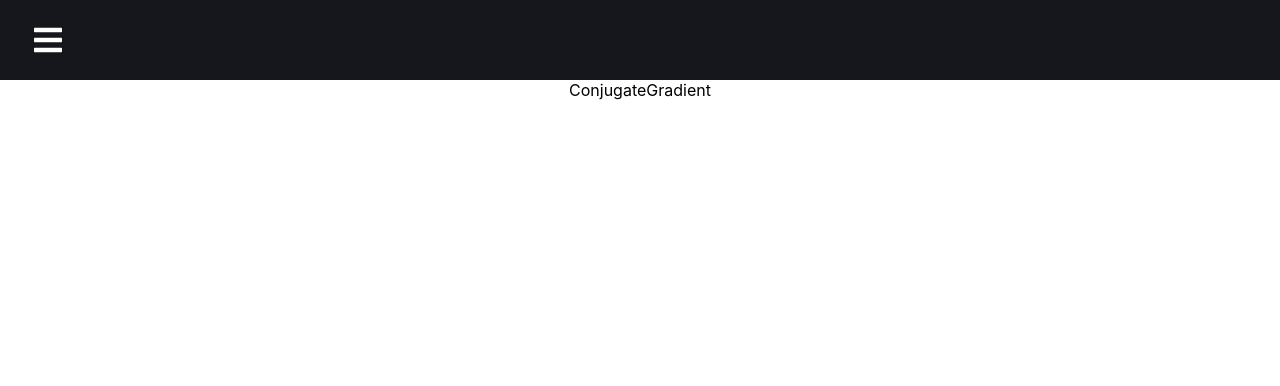
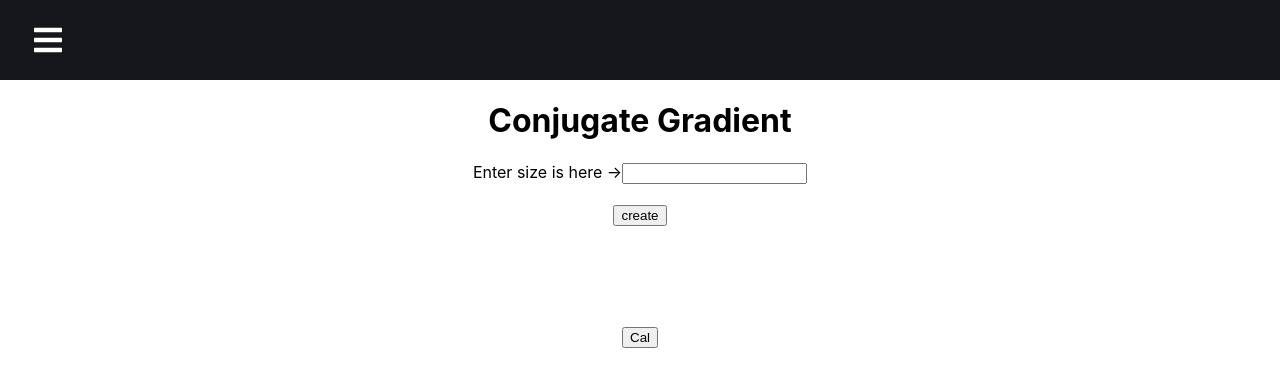
Before and after one commit to arcarnupab/Numer-proj, a React (Create React App) app: page /LinearAlgebra/ConjugateGradient in a window 1280 px wide. Shown: the top 386 px of the page. Built offline with nearby package versions, Linux system fonts and the light colour scheme.

Commit message:
Update 16/11/22

```diff
--- a/src/pages/LinearAlgebra/ConjugateGradient.js
+++ b/src/pages/LinearAlgebra/ConjugateGradient.js
@@ -1,8 +1,171 @@
-import React from 'react'
+import React, { useState } from 'react'
+import { create, all } from 'mathjs'
 
 function ConjugateGradient() {
+
+  const [size, setsize] = useState('')
+  const [matrix, setmatrix] = useState('')
+  const config = { }
+  const math = create(all, config)
+
+  const submit = e =>{
+    e.preventDefault()
+    genarate()
+  }
+
+  //create input value matrix
+  function genarate(){
+    let array = [] //array for create input feilds matrixa
+    let arrayb = [] //array for create input feilds matrixb
+    let tempb = [] //template input feild for matrix b
+    let tempx = []
+    let arrayx = []
+    let er = []
+
+    er.push(
+    <div>
+    <label for="size">Enter Error is here {'->'}</label>
+    <input id="ERROR"/>
+    </div>)
+    for(let i=0 ; i<size ; i++){
+      array[i] = [] //render jsx arr
+      tempx.push(
+        <input
+        id={"x"+i}
+        />
+      )
+      tempb.push(
+        <input
+        id={"rowb"+i}
+        />
+      )
+      let temp = [] //template input feild for matrix a
+      for(let j=0 ; j<size ; j++){
+        let id = "column"+i+"row"+j
+        temp.push(
+        <input
+        id={id}
+        />
+        )
+      }
+      array[i].push(<div class='matrix a'>{temp}</div>)
+
+    }
+    arrayx.push(<div class='matrix b'>{tempx}</div>)
+    arrayb.push(<div class='matrix b'>{tempb}</div>)
+
+    //setmatrix hook
+    setmatrix({a:array,b:arrayb,c:arrayx,d:er})
+  }
+
+  const cal = e =>{
+    e.preventDefault()
+    let calmatrix = []
+    let tempb = []
+    let arrx = []
+    let temper
+
+    //setmatrix a&b&x
+    //seterror
+
+    temper = Number(document.getElementById('ERROR').value)
+    for(let i=0 ; i<size ; i++){
+      calmatrix[i] = []
+      tempb.push(Number(document.getElementById('rowb'+i).value))
+      arrx.push(Number(document.getElementById('x'+i).value))
+      //console.log(Number(document.getElementById('rowb'+i).value))
+      for(let j=0 ; j<size ; j++){
+        //console.log(Number(document.getElementById('column'+j+'row'+j).value))
+        calmatrix[i].push(Number(document.getElementById('column'+i+'row'+j).value))
+      }
+    }
+    //console.log(calmatrix)
+    //console.log(tempb)
+    //console.log(arrx)
+    //console.log(temper)
+
+    //calculator
+    let ER = 100.0
+    let i = 0
+    let ansarr = []
+
+    //iteration 0
+    var matrixR = math.subtract(math.multiply(calmatrix, arrx), tempb)
+    var matrixD = math.subtract(0, matrixR)
+    ansarr.push(
+      <div className='Iteration0'>
+        <p className='head'>Iteration{i}</p>
+        <div className='matrixR'>R{i} = {matrixR+""}</div>
+        <div className='matrixD'>D{i} = {matrixD+""}</div>
+      </div>
+    )
+    //console.log(matrixR)
+    //console.log(matrixD)
+    while(ER>temper){
+      i++
+      let ramda = math.multiply(math.subtract(0, math.transpose(matrixD)), matrixR)/math.multiply(math.transpose(matrixD), math.multiply(calmatrix, matrixD))
+      arrx = math.add(arrx, math.multiply(ramda, matrixD))
+      matrixR = math.subtract(math.multiply(calmatrix, arrx), tempb)
+      ER = math.sqrt(math.multiply(math.transpose(matrixR), matrixR))
+      let alpha = math.multiply(math.transpose(matrixR), math.multiply(calmatrix, matrixD))/math.multiply(math.transpose(matrixD), math.multiply(calmatrix, matrixD))
+      matrixD = math.add(math.subtract(0, matrixR), math.multiply(alpha, matrixD))
+      //console.log(matrixD)
+      ansarr.push(
+        <div className='Iterationi'>
+          <p className='head'>Iteration{i}</p>
+          <div className='Ramda'>Ramda={ramda.toFixed(6)}</div>
+          <div className='matrixX'>X{i} = {arrx+""}</div>
+          <div className='matrixR'>R{i} = {matrixR+""}</div>
+          <div className='Error'>Error = {ER.toFixed(6)} %</div>
+          <div className='alpha'>Alpha = {alpha.toFixed(6)}</div>
+          <div className='matrixD'>D{i} = {matrixD+""}</div>
+        </div>
+      )
+    }
+    setmatrix({a:matrix.a,b:matrix.b,c:matrix.c,d:matrix.d,e:ansarr})
+  }
+
   return (
-    <div>ConjugateGradient</div>
+    <div className='conjugategradient'>
+      <form>
+        <h1>Conjugate Gradient</h1>
+        <label for="size">Enter size is here {'->'}</label>
+        <input
+        name="size"
+        type="size"
+        onChange={event => setsize(event.target.value)}
+        value={size} /><br/><br/>
+        <button onClick={submit}>create</button><br/><br/>
+      </form><br/><br/>
+      <div class='matrix f'>
+        <div class='matrixw'>
+        {
+          matrix.a
+        }
+        </div>
+        <div class='matrixw'>
+        {
+          matrix.c
+        }
+        </div>
+        <div class='matrixw'>
+        {
+          matrix.b
+        }
+        </div>
+      </div><br/>
+      <div>
+      {
+        matrix.d
+      }
+      </div><br/>
+      <button onClick={cal}>Cal</button><br/><br/>
+      <div>
+        {
+          matrix.e
+        }
+      </div>
+    </div>
   )
 }
 
--- a/src/pages/LinearAlgebra/LuDecomposition.js
+++ b/src/pages/LinearAlgebra/LuDecomposition.js
@@ -1,9 +1,12 @@
 import React, { useState } from 'react'
+import { create, all } from 'mathjs'
 
 function LuDecomposition() {
 
   const [size, setsize] = useState('')
   const [matrix, setmatrix] = useState('')
+  const config = { }
+  const math = create(all, config)
 
   const submit = e =>{
     e.preventDefault()
@@ -41,7 +44,42 @@ function LuDecomposition() {
   }
 
   const cal = e =>{
+    e.preventDefault()
+    let calmatrix = []
+    let tempb = []
 
+    //setmatrix a&b
+    for(let i=0 ; i<size ; i++){
+      calmatrix[i] = []
+      tempb.push(Number(document.getElementById('rowb'+i).value))
+      //console.log(Number(document.getElementById('rowb'+i).value))
+      for(let j=0 ; j<size ; j++){
+        //console.log(Number(document.getElementById('column'+j+'row'+j).value))
+        calmatrix[i].push(Number(document.getElementById('column'+i+'row'+j).value))
+      }
+    }
+    //console.log(calmatrix)
+    //console.log(tempb)
+
+    //calculator
+
+    //jsx arr
+    let matrixL = []
+    let matrixU = []
+    for(let i=0 ; i<size ; i++){
+      matrixL[i] = []
+      matrixU[i] = []
+      for(let j=0 ; j<size ; j++){
+        matrixL[i][j]=0
+        matrixU[i][j]=0
+        if(i===j){matrixU[i][j]=1}
+      }
+    }
+
+
+
+    console.log(matrixL)
+    console.log(matrixU)
   }
 
 
--- a/src/pages/LinearAlgebra/MatrixInvertion.js
+++ b/src/pages/LinearAlgebra/MatrixInvertion.js
@@ -58,9 +58,11 @@ function MatrixInvertion() {
     }
     console.log(calmatrix)
     console.log(tempb)
+
     //inverse matrix
     console.log(math.inv(calmatrix))
     let invmatrix = math.inv(calmatrix)
+
     //answer
     let ans = math.multiply(invmatrix,tempb)
     console.log(ans)
@@ -68,7 +70,7 @@ function MatrixInvertion() {
     let arrans = []
     for(let i=0 ; i<ans.length ; i++){
       arrans.push(<div>
-        x{i+1}={ans[i].toFixed(2)}
+        x{i+1}={ans[i].toFixed(6)}
       </div>)
     }
     setmatrix({a:matrix.a,b:matrix.b,c:arrans})
--- a/src/pages/LinearAlgebra/template.css
+++ b/src/pages/LinearAlgebra/template.css
@@ -20,7 +20,6 @@ p.listhead{
 .matrix.b{
     display: flex;
     flex-direction: column;
-
 }
 .matrix{
     display: flex;
@@ -30,3 +29,7 @@ p.listhead{
 .matrix.f{
     gap: 2%;
 }
+.head{
+    font-size: 20px;
+    text-decoration: underline;
+}
--- a/src/pages/RootOfEquations/Bisection.js
+++ b/src/pages/RootOfEquations/Bisection.js
@@ -76,7 +76,7 @@ function Bisection() {
       },
     },
     xaxis: {
-      categories: ansround
+      categories: anser
     }
     };
 
@@ -131,7 +131,7 @@ function Bisection() {
   return (
     <div className='bisection'>
       <h1>Bisection Method</h1>
-      <form onSubmit={submit}>
+      <form>
         <label for="function">Enter function is here {'->'}</label>
         <input
         name="function"
@@ -160,7 +160,7 @@ function Bisection() {
         onChange={event => setxr(event.target.value)}
         value={xr} /><br/><br/>
 
-        <button>submit</button>
+        <button onClick={submit}>submit</button>
       </form><br/><br/>
       <p id='ans'></p>
       <p id='chart'></p>
--- a/src/pages/RootOfEquations/FalsePosition.js
+++ b/src/pages/RootOfEquations/FalsePosition.js
@@ -72,7 +72,7 @@ function FalsePosition() {
       },
     },
     xaxis: {
-      categories: ansround
+      categories: anser
     }
     };
 
@@ -129,7 +129,7 @@ function FalsePosition() {
   return (
     <div className='falseposition'>
       <h1>FalsePosition Method</h1>
-      <form onSubmit={submit}>
+      <form>
         <label for="function">Enter function is here {'->'}</label>
         <input
         name="function"
@@ -158,7 +158,7 @@ function FalsePosition() {
         onChange={event => setxr(event.target.value)}
         value={xr} /><br/><br/>
 
-        <button>submit</button>
+        <button onClick={submit}>submit</button>
       </form><br/><br/>
       <p id='ans'></p>
       <p id='chart'></p>
--- a/src/pages/RootOfEquations/NewtonRaphson.js
+++ b/src/pages/RootOfEquations/NewtonRaphson.js
@@ -60,7 +60,7 @@ function NewtonRaphson() {
       },
     },
     xaxis: {
-      categories: ansround
+      categories: anser
     }
     };
 
@@ -105,7 +105,7 @@ function NewtonRaphson() {
   return (
     <div className='newtonraphson'>
       <h1>Newton-Raphson Method</h1>
-      <form onSubmit={submit}>
+      <form>
         <label for="function">Enter function is here {'->'}</label>
         <input
         name="function"
@@ -127,7 +127,7 @@ function NewtonRaphson() {
         onChange={event => setx1(event.target.value)}
         value={x1} /><br/><br/>
 
-        <button>submit</button>
+        <button onClick={submit}>submit</button>
       </form><br/><br/>
       <p id='ans'></p>
       <p id='chart'></p>
--- a/src/pages/RootOfEquations/OnePointIteration.js
+++ b/src/pages/RootOfEquations/OnePointIteration.js
@@ -55,7 +55,7 @@ function OnePointIteration() {
       },
     },
     xaxis: {
-      categories: ansround
+      categories: anser
     }
     };
 
@@ -96,7 +96,7 @@ function OnePointIteration() {
   return (
     <div className='onepointiteration'>
       <h1>One-Point Iteration Method</h1>
-      <form onSubmit={submit}>
+      <form>
         <label for="function">Enter function is here {'->'}</label>
         <input
         name="function"
@@ -118,7 +118,7 @@ function OnePointIteration() {
         onChange={event => setx1(event.target.value)}
         value={x1} /><br/><br/>
 
-        <button>submit</button>
+        <button onClick={submit}>submit</button>
       </form><br/><br/>
       <p id='ans'></p>
       <p id='chart'></p>
--- a/src/pages/RootOfEquations/Secant.js
+++ b/src/pages/RootOfEquations/Secant.js
@@ -63,7 +63,7 @@ function Secant() {
       },
     },
     xaxis: {
-      categories: ansround
+      categories: anser
     }
     };
 
@@ -114,7 +114,7 @@ function Secant() {
   return (
     <div className='secant'>
       <h1>Secant Method</h1>
-      <form onSubmit={submit}>
+      <form>
         <label for="function">Enter function is here {'->'}</label>
         <input
         name="function"
@@ -143,7 +143,7 @@ function Secant() {
         onChange={event => setx1(event.target.value)}
         value={x1} /><br/><br/>
 
-        <button>submit</button>
+        <button onClick={submit}>submit</button>
       </form><br/><br/>
       <p id='ans'></p>
       <p id='chart'></p>
```
Also changed, not shown: src/pages/LinearAlgebra/GaussElimination.js (+4 -4 lines), src/pages/LinearAlgebra/GaussJordan.js (+4 -4 lines).
